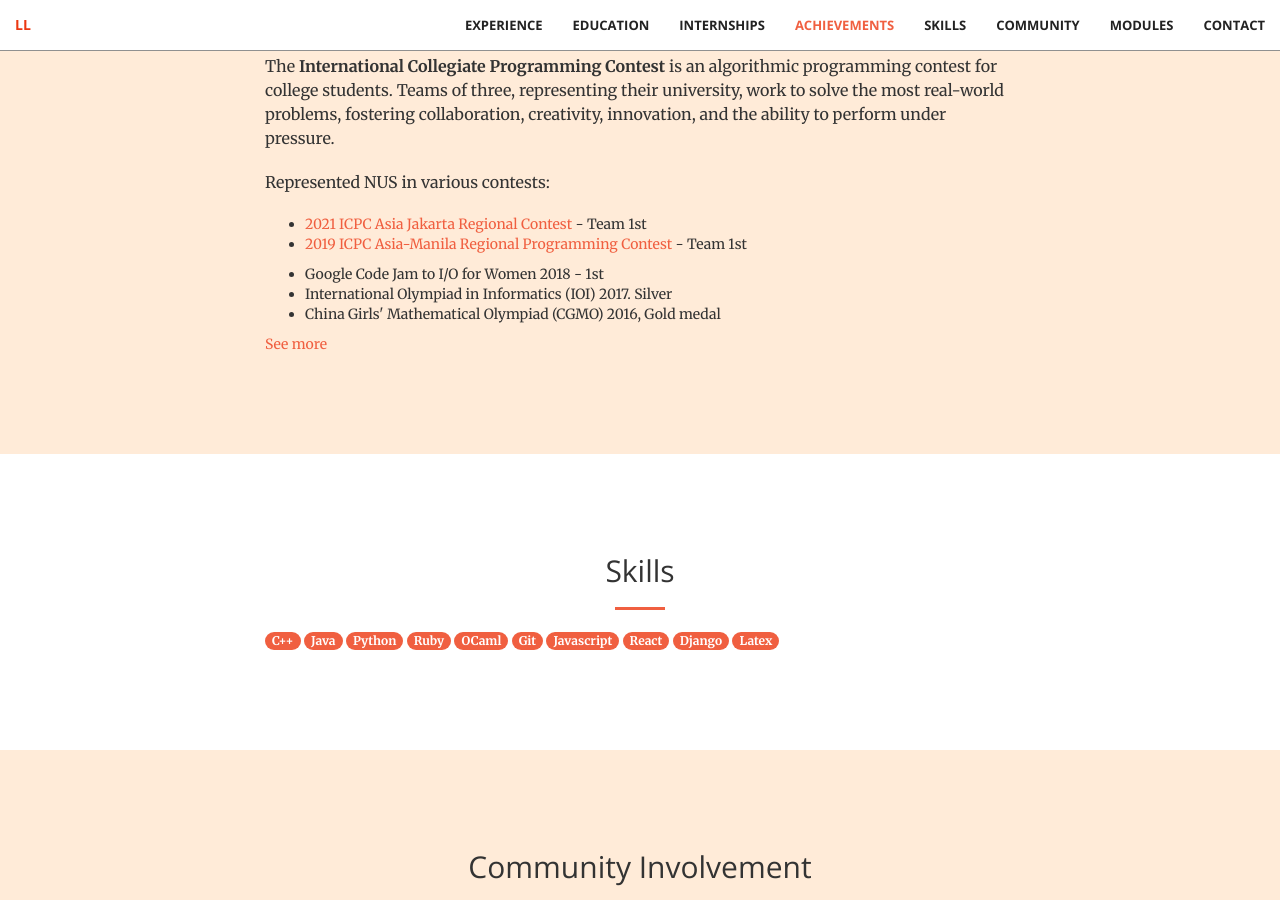
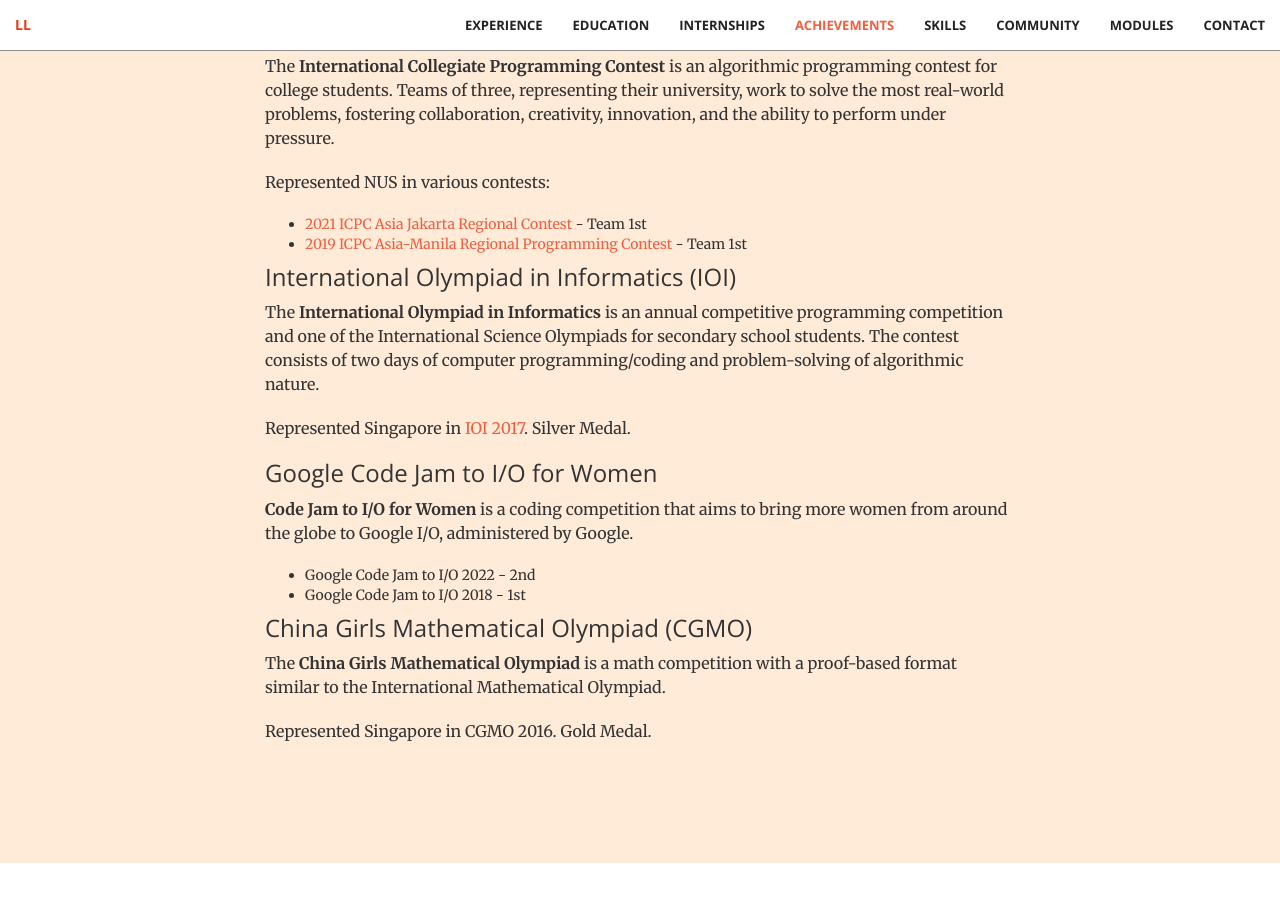
Before and after one commit to limli/limli.github.io, a Jekyll site: the page built from index.html, in a window 1280 px wide and 900 px high, scrolled down 3076 px. Built offline with Jekyll 4.4.1, drawn with Linux system fonts in a browser that asks for light colours.

Commit message:
add rest

```diff
--- a/_includes/achievements.html
+++ b/_includes/achievements.html
@@ -19,13 +19,27 @@
                 </ul>
             </div>
             <div class="col-lg-8 col-lg-offset-2">
+                <h3 class="section-heading">
+                    International Olympiad in Informatics (IOI)</h3>
+                <p>The <b>International Olympiad in Informatics</b> is an annual competitive programming competition and one of the International Science Olympiads for secondary school students. The contest consists of two days of computer programming/coding and problem-solving of algorithmic nature.</p>
+                <p>Represented Singapore in <a href="https://stats.ioinformatics.org/results/2017" target="_blank">IOI 2017</a>. Silver Medal.</p>
+            </div>
+            <div class="col-lg-8 col-lg-offset-2">
+                <h3 class="section-heading">
+                    Google Code Jam to I/O for Women</h3>
+                <p><b>Code Jam to I/O for Women</b> is a coding competition that aims to bring more women from around the globe to Google I/O, administered by Google.</p>
                 <ul>
-                    <li>Google Code Jam to I/O for Women 2018 - 1st</li>
-                    <li>International Olympiad in Informatics (IOI) 2017. Silver</li>
-                    <li>China Girls' Mathematical Olympiad (CGMO) 2016, Gold medal</li>
+                    <li>Google Code Jam to I/O 2022 - 2nd</li>
+                    <li>Google Code Jam to I/O 2018 - 1st</li>
                 </ul>
-                <a href="/achievements">See more</a>
             </div>
+            <div class="col-lg-8 col-lg-offset-2">
+                <h3 class="section-heading">
+                    China Girls Mathematical Olympiad (CGMO)</h3>
+                <p>The <b>China Girls Mathematical Olympiad</b> is a math competition with a proof-based format similar to the International Mathematical Olympiad.</p>
+                <p>Represented Singapore in CGMO 2016</a>. Gold Medal.</p>
+            </div>
+            <a href="/achievements">See more</a>
         </div>
     </div>
 </section>
```
